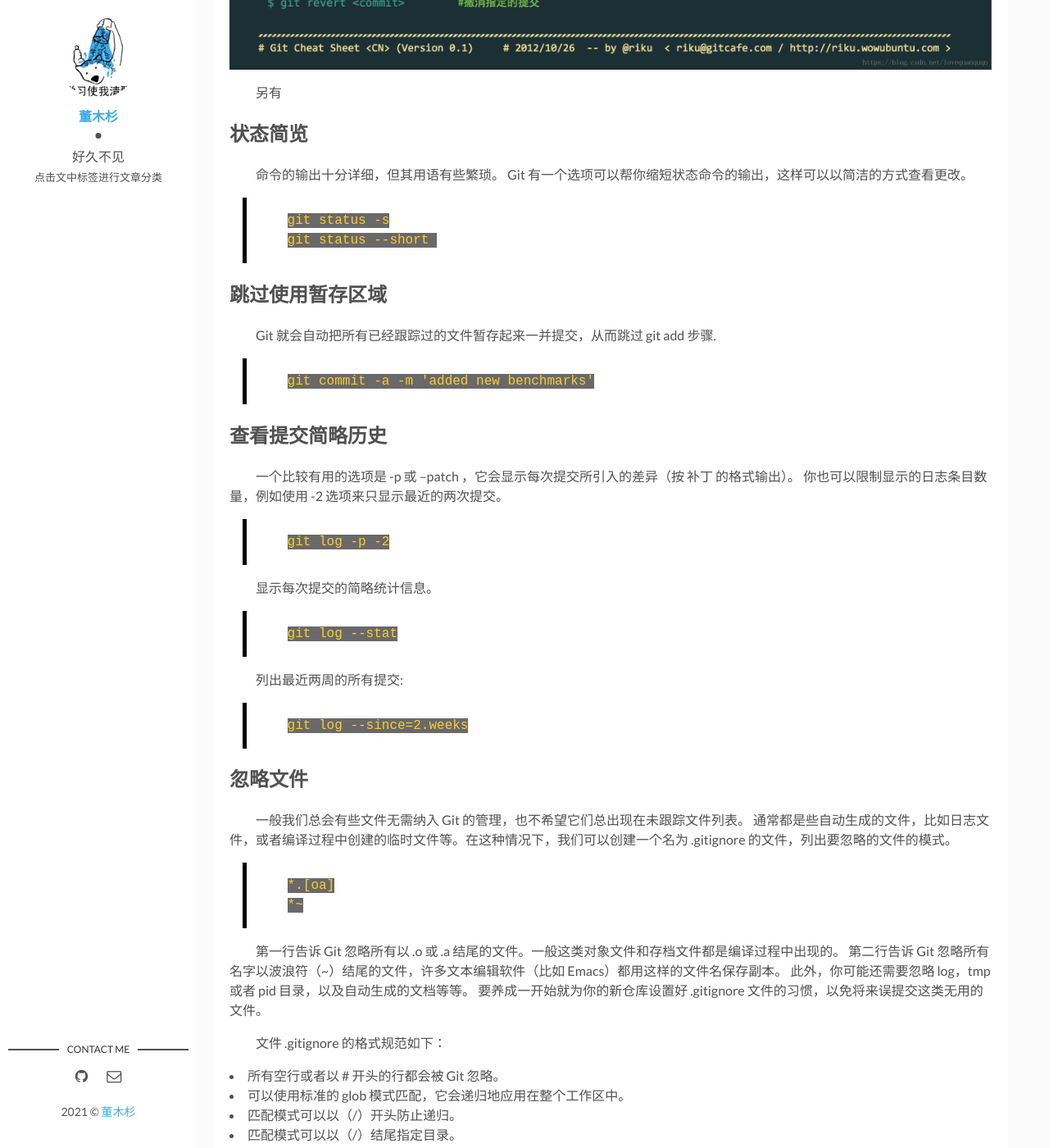
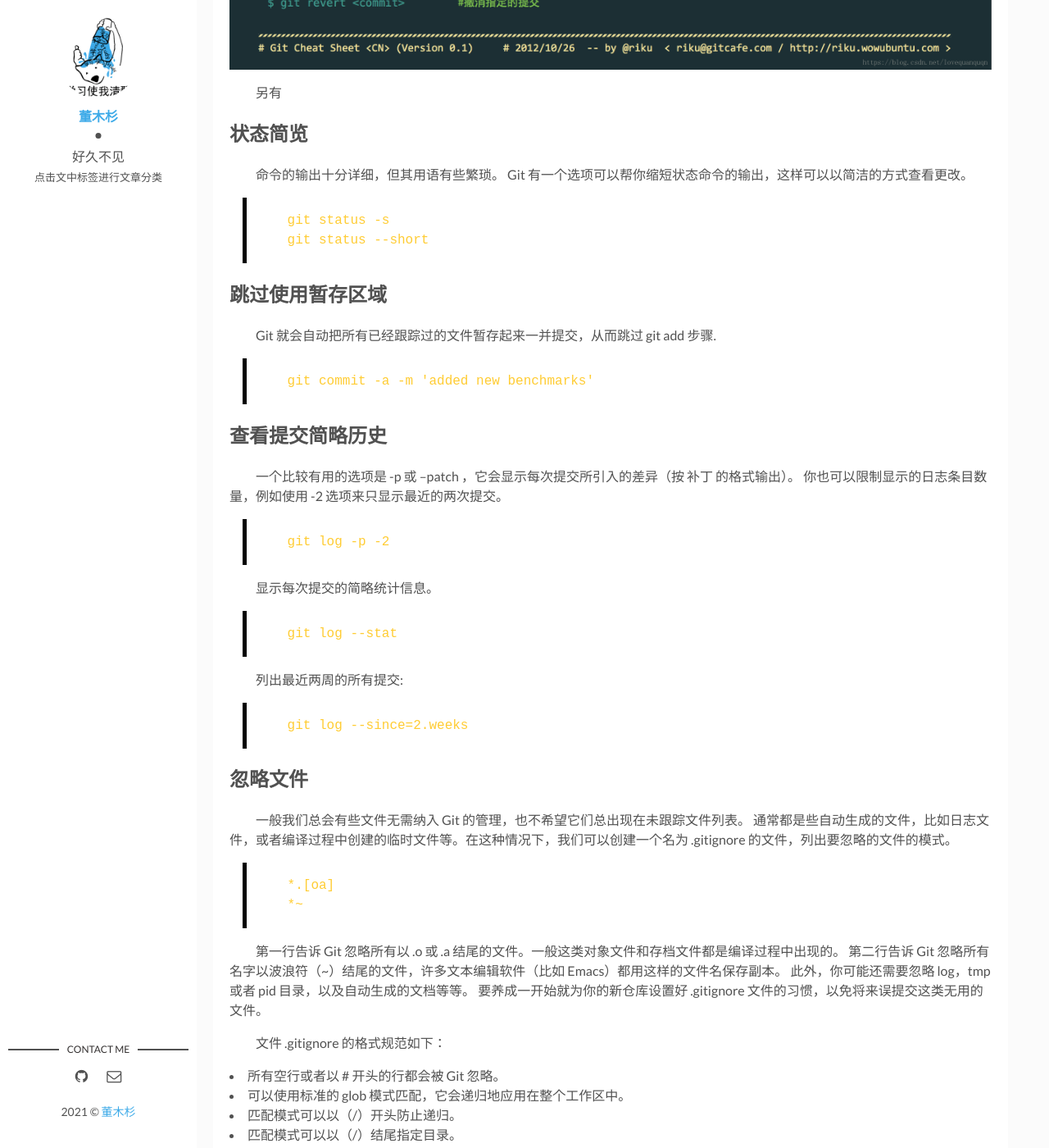
Before and after one commit to doctormus/doctormus.github.io, a Jekyll site: the page built from _posts/2021-01-24-writting6.md, in a window 1280 px wide and 1400 px high, scrolled down 1267 px. Shown: the whole window at 82% size. Built offline with Jekyll 4.4.1, drawn with Linux system fonts in a browser that asks for light colours.

Commit message:
change color of code

```diff
--- a/assets/css/main.css
+++ b/assets/css/main.css
@@ -145,7 +145,6 @@ samp {
   font-size: 1em;
   /* 2 */
   font-style: normal;
-  background-color: rgb(105, 105, 105);
   color: #fc3;
 }
 
@@ -808,6 +807,7 @@ blockquote {
   padding-left: 1.1rem;
   margin-left: 1rem;
   font-style: normal;
+  color: rgb(128, 128, 128);
 }
 
 pre {
@@ -826,7 +826,6 @@ pre code {
   white-space: pre-wrap;
   word-wrap: break-word;
   word-break: break-all;
-  color: #fc3;
 }
 
 table {
```
